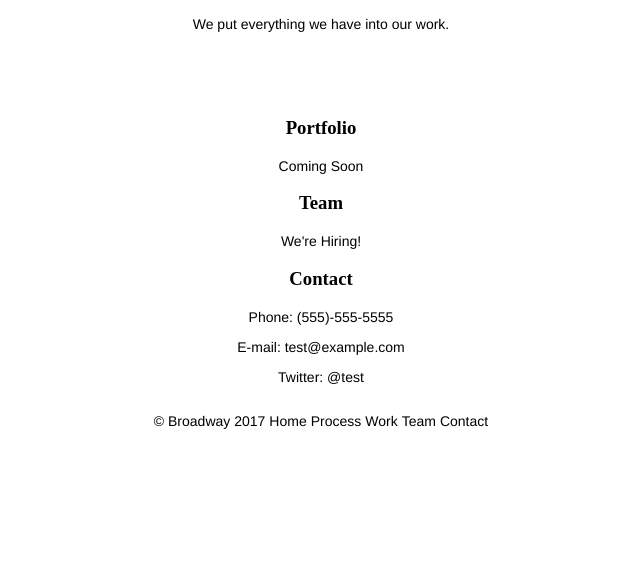
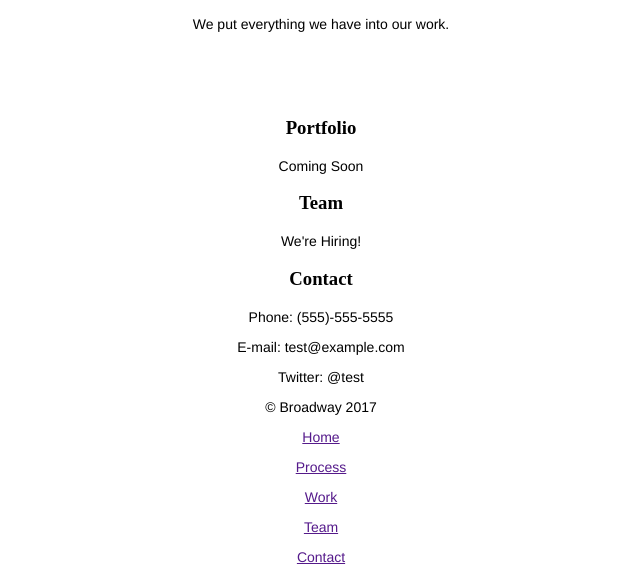
Before and after one commit to msteele543/BROADWAY, a plain HTML site: page index.html in a window 1280 px wide. Shown: the part 1575-2154 px from the top of the page, without its empty margins (319-959 px from the left). Before the commit the page ends 2026 px from the top, so only its background shows below. Drawn offline with Linux system fonts and the light colour scheme.

Commit message:
Final changes index

```diff
--- a/index.html
+++ b/index.html
@@ -42,15 +42,15 @@
        <p> Twitter: @test </p>
      </div>
 
-     <footer>
+     <div class="footer">
        <p>© Broadway 2017</p>
-       <p>Home</p>
-       <p>Process</p>
-       <p>Work</p>
-       <p>Team</p>
-       <p>Contact</p>
+       <p><a href="">Home</a></p>
+       <p><a href="">Process</a></p>
+       <p><a href="">Work</a></p>
+       <p><a href="">Team</a></p>
+       <p><a href="">Contact</a></p>
 
-     </footer>
+     </div>
 
   </body>
 </html>
```
